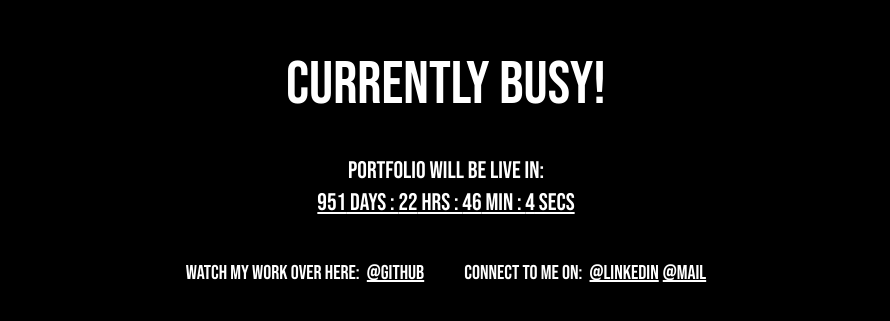
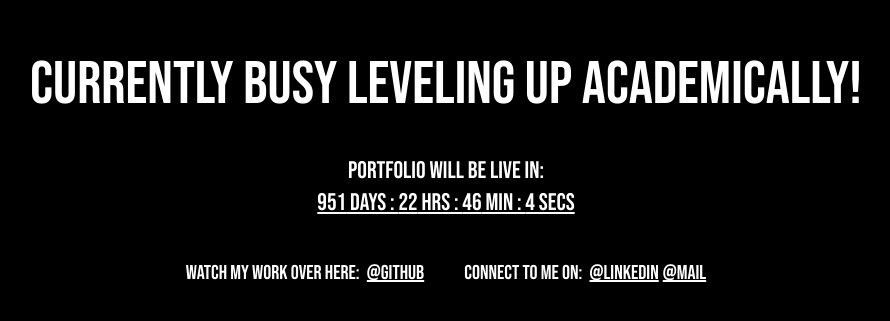
Before and after one commit to ashutoshdebug/ashutoshdebug.github.io, a React (Vite) app: page / in a window 1280 px wide. Shown: the part 229-550 px from the top of the page, without its empty margins (194-1084 px from the left). Built offline with nearby package versions, Linux system fonts and the light colour scheme.

Commit message:
Rephrase headline

```diff
--- a/src/App.jsx
+++ b/src/App.jsx
@@ -6,7 +6,7 @@ function App() {
   return (
     <div className="w-screen h-screen text-white">
       <div className="h-full flex flex-col justify-center items-center gap-10">
-        <div className="text-6xl">Currently Busy!</div>
+        <div className="text-6xl text-center">CURRENTLY BUSY LEVELING UP ACADEMICALLY!</div>
         <div className="flex justify-center flex-col items-center">
           <div className="text-2xl">Portfolio will be live in:</div>
           <CountdownTimer />
```
